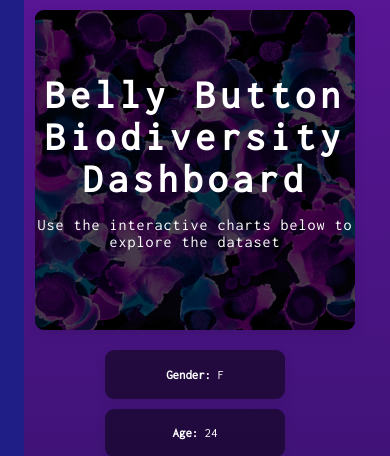
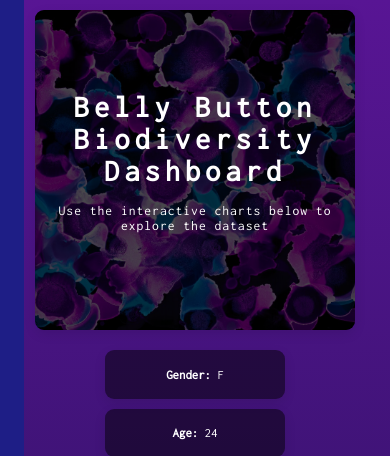
Before and after one commit to theodoremoreland/BellyButtonBiodiversity, a Flask app: page / in a window 390 px wide. Shown: the top 456 px of the page. Run offline with Flask 3, Linux system fonts and the light colour scheme; data comes from the database, SQL or seed files in the repository; some libraries are stand-ins or nearby versions.

Commit message:
updated font size of header for mobile

```diff
--- a/application/static/css/style.css
+++ b/application/static/css/style.css
@@ -158,7 +158,7 @@ header > h1 {
   position: relative;
   margin: 0;
   padding-top: 10px;
-  font-size: 2.5rem;
+  font-size: 1.9rem;
   letter-spacing: 5px;
 }
 
@@ -166,8 +166,19 @@ header > p {
   z-index: 2;
   position: relative;
   margin: 1rem 0;
+  font-size: 0.85rem;
   padding-bottom: 10px;
   letter-spacing: 1px;
+}
+
+@media screen and (min-width: 640px) {
+  header > h1 {
+    font-size: 2.5rem;
+  }
+
+  header > p {
+    font-size: 1rem;
+  }
 }
 
 ul {
```
